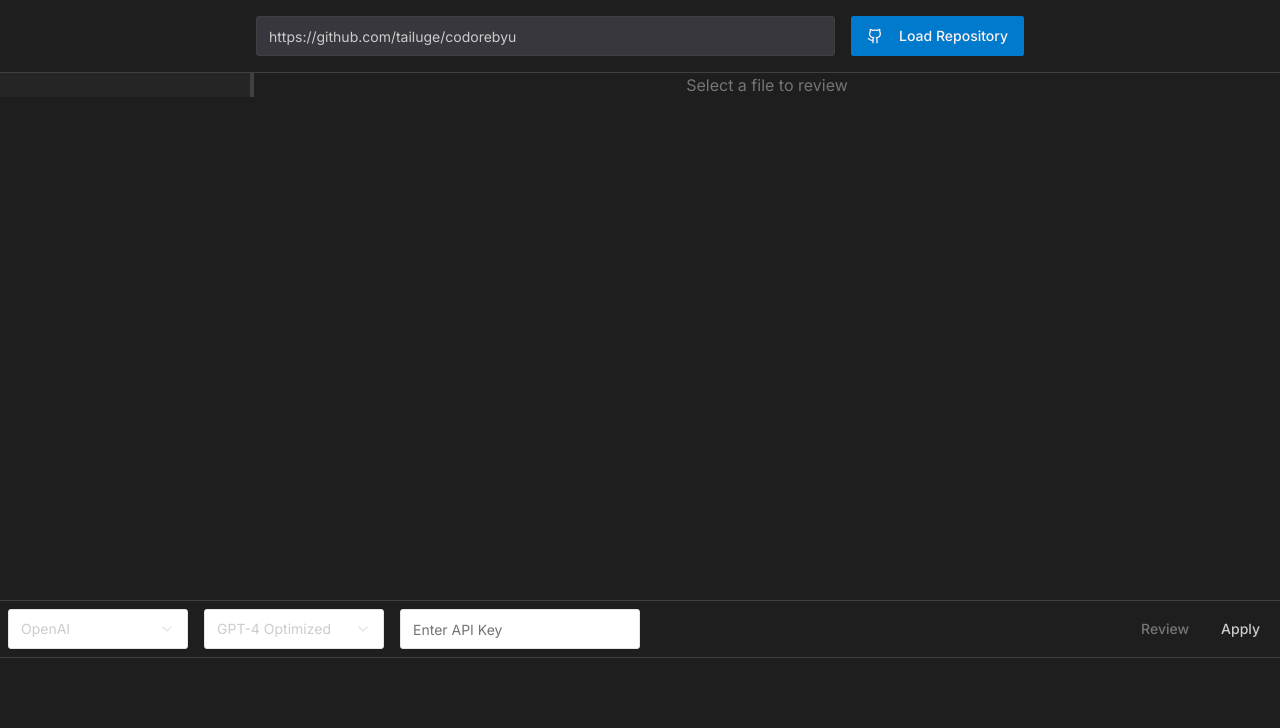
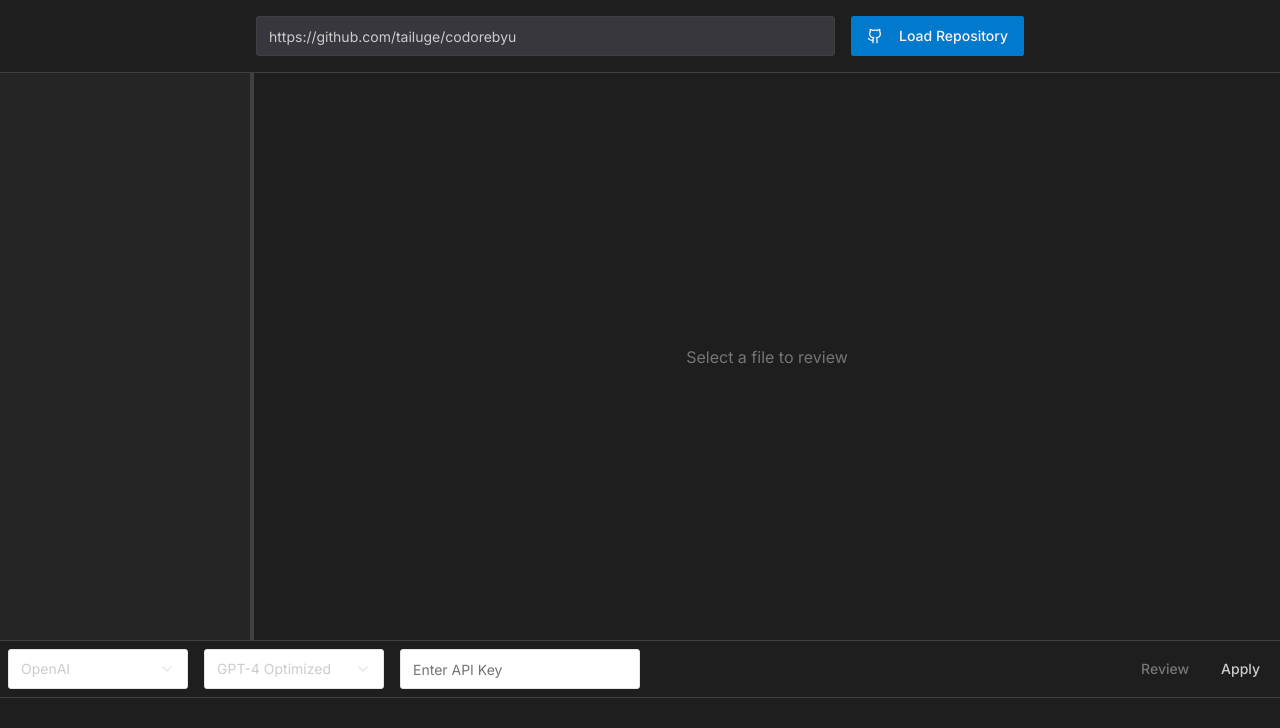
Before and after one commit to tailuge/reviewhound, a React (Vite) app: page / in a window 1280 px wide. Shown: the top 728 px of the page. Built offline with nearby package versions, Linux system fonts and the light colour scheme.

Commit message:
Show errors in terminal area
Display error messages in the terminal area when they occur, ensuring the terminal occupies the lower 20% of the screen. Prevent the terminal from scrolling out of view when there is a lot of text in the code window.
[skip gpt_engineer]

```diff
--- a/src/components/Terminal.tsx
+++ b/src/components/Terminal.tsx
@@ -16,20 +16,24 @@ export const Terminal = ({ codeContent }: TerminalProps) => {
   const [selectedModel, setSelectedModel] = useState<OpenAIModel>("gpt-4o");
   const [apiKey, setApiKey] = useState("");
   const [review, setReview] = useState("");
+  const [error, setError] = useState<string | null>(null);
   const [isLoading, setIsLoading] = useState(false);
   const { toast } = useToast();
 
   const handleReview = async () => {
     if (!apiKey || !codeContent) {
+      const errorMessage = "API key and code content are required";
+      setError(errorMessage);
       toast({
         title: "Error",
-        description: "API key and code content are required",
+        description: errorMessage,
         variant: "destructive",
       });
       return;
     }
 
     setIsLoading(true);
+    setError(null);
     try {
       const response = await LLMServiceFactory.reviewCode({
         code: codeContent,
@@ -44,10 +48,12 @@ export const Terminal = ({ codeContent }: TerminalProps) => {
 
       setReview(response.review);
     } catch (error) {
+      const errorMessage = error instanceof Error ? error.message : "Failed to review code";
       console.error("Error during code review:", error);
+      setError(errorMessage);
       toast({
         title: "Error",
-        description: error instanceof Error ? error.message : "Failed to review code",
+        description: errorMessage,
         variant: "destructive",
       });
     } finally {
@@ -56,7 +62,7 @@ export const Terminal = ({ codeContent }: TerminalProps) => {
   };
 
   return (
-    <div className="bg-vscode-bg border-t border-vscode-border h-[200px] flex flex-col">
+    <div className="fixed bottom-0 left-0 right-0 h-[20vh] bg-vscode-bg border-t border-vscode-border flex flex-col">
       <div className="flex items-center justify-between p-2 border-b border-vscode-border">
         <div className="flex items-center gap-4">
           <VendorSelect value={selectedVendor} onChange={setSelectedVendor} />
@@ -92,7 +98,11 @@ export const Terminal = ({ codeContent }: TerminalProps) => {
         </div>
       </div>
       <div className="flex-1 overflow-auto p-4 font-mono text-sm whitespace-pre-wrap">
-        {review}
+        {error ? (
+          <div className="text-red-500">{error}</div>
+        ) : (
+          review
+        )}
       </div>
     </div>
   );
--- a/src/pages/Index.tsx
+++ b/src/pages/Index.tsx
@@ -83,8 +83,8 @@ const Index = () => {
         isLoading={isLoading}
       />
 
-      <main className="flex-1 overflow-hidden flex flex-col">
-        <div className="flex-1 min-h-0">
+      <main className="flex-1 overflow-hidden flex flex-col relative">
+        <div className="absolute inset-0 pb-[20vh]">
           <ResizablePanel
             left={
               <div className="h-full overflow-auto">
```
